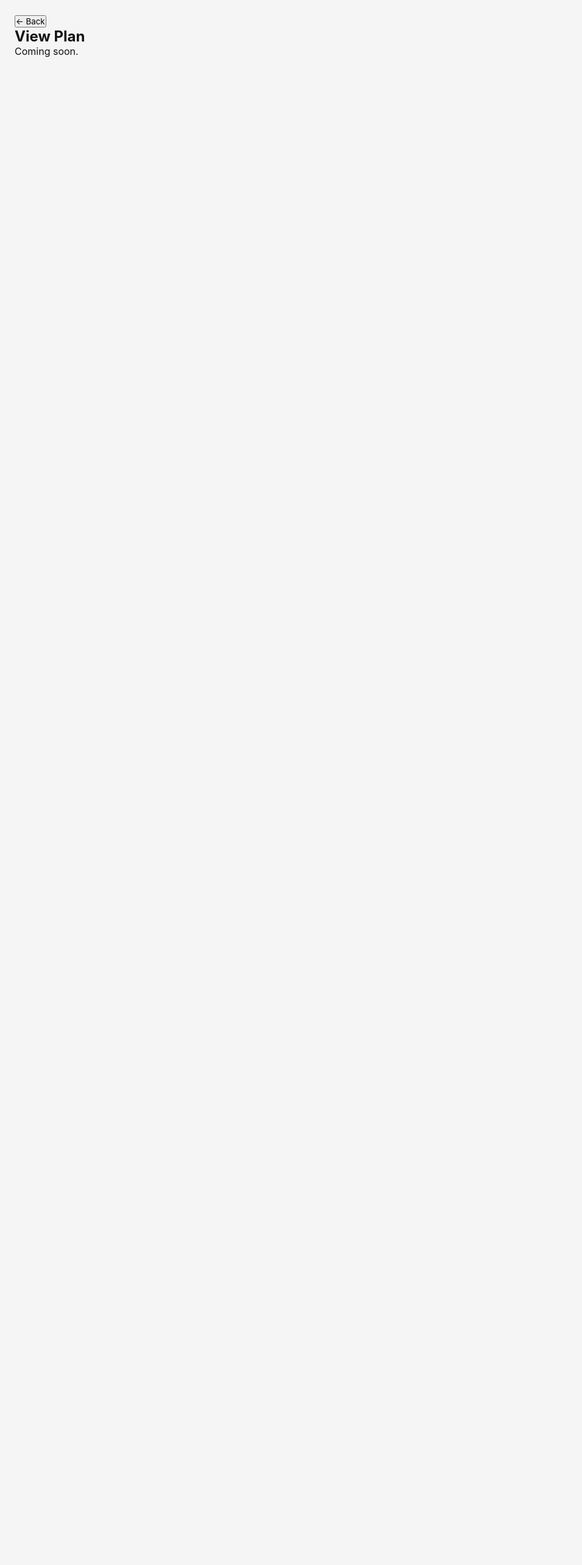
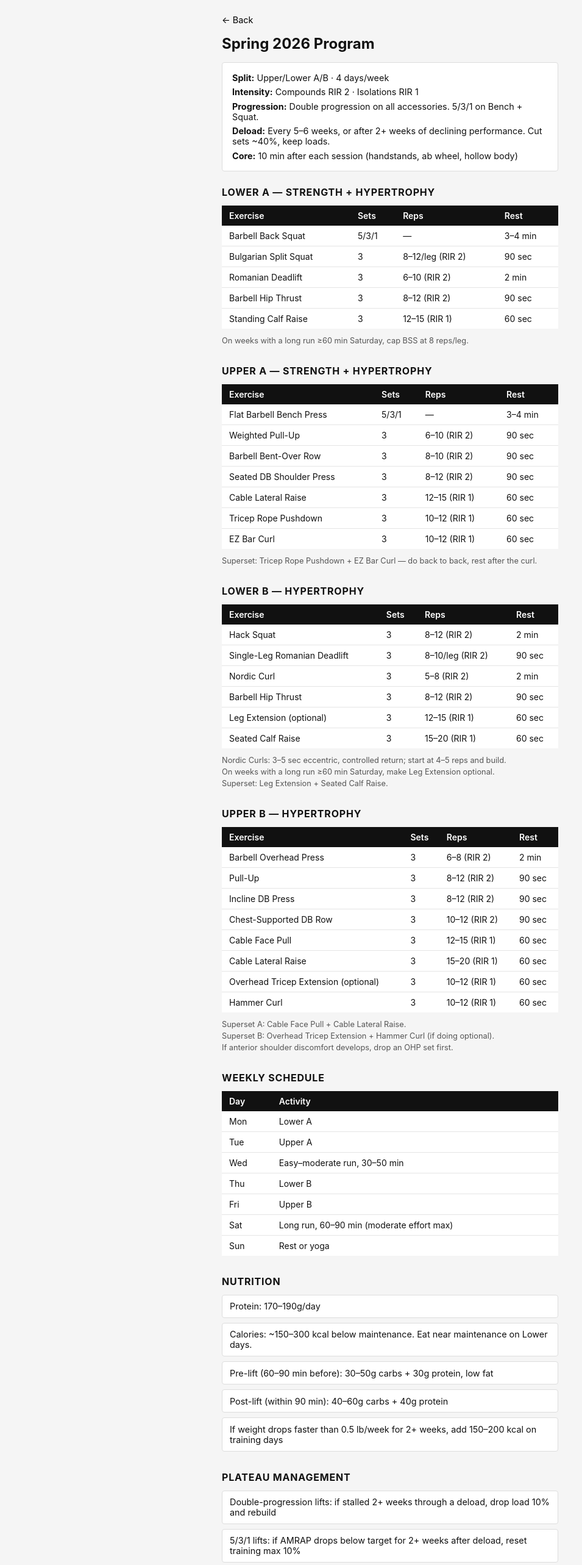
Before and after one commit to dairylarry/workout-tracker, a React (Vite) app in the folder frontend/: page /workout-tracker/plan in a window 1280 px wide. Shown: the top 2566 px of the page at 61% size, without its empty margins (0-955 px from the left). Before the commit the page ends 800 px from the top, so only its background shows below. Built offline with nearby package versions, Linux system fonts and the light colour scheme.

Commit message:
Add plan to website

```diff
--- a/frontend/src/pages/Plan.jsx
+++ b/frontend/src/pages/Plan.jsx
@@ -1,12 +1,161 @@
 import { useNavigate } from 'react-router-dom'
+import '../styles/Plan.css'
+
+const SESSIONS = [
+  {
+    title: 'Lower A — Strength + Hypertrophy',
+    exercises: [
+      { name: 'Barbell Back Squat', sets: '5/3/1', reps: '—', rest: '3–4 min' },
+      { name: 'Bulgarian Split Squat', sets: '3', reps: '8–12/leg (RIR 2)', rest: '90 sec' },
+      { name: 'Romanian Deadlift', sets: '3', reps: '6–10 (RIR 2)', rest: '2 min' },
+      { name: 'Barbell Hip Thrust', sets: '3', reps: '8–12 (RIR 2)', rest: '90 sec' },
+      { name: 'Standing Calf Raise', sets: '3', reps: '12–15 (RIR 1)', rest: '60 sec' },
+    ],
+    notes: ['On weeks with a long run ≥60 min Saturday, cap BSS at 8 reps/leg.'],
+  },
+  {
+    title: 'Upper A — Strength + Hypertrophy',
+    exercises: [
+      { name: 'Flat Barbell Bench Press', sets: '5/3/1', reps: '—', rest: '3–4 min' },
+      { name: 'Weighted Pull-Up', sets: '3', reps: '6–10 (RIR 2)', rest: '90 sec' },
+      { name: 'Barbell Bent-Over Row', sets: '3', reps: '8–10 (RIR 2)', rest: '90 sec' },
+      { name: 'Seated DB Shoulder Press', sets: '3', reps: '8–12 (RIR 2)', rest: '90 sec' },
+      { name: 'Cable Lateral Raise', sets: '3', reps: '12–15 (RIR 1)', rest: '60 sec' },
+      { name: 'Tricep Rope Pushdown', sets: '3', reps: '10–12 (RIR 1)', rest: '60 sec' },
+      { name: 'EZ Bar Curl', sets: '3', reps: '10–12 (RIR 1)', rest: '60 sec' },
+    ],
+    notes: ['Superset: Tricep Rope Pushdown + EZ Bar Curl — do back to back, rest after the curl.'],
+  },
+  {
+    title: 'Lower B — Hypertrophy',
+    exercises: [
+      { name: 'Hack Squat', sets: '3', reps: '8–12 (RIR 2)', rest: '2 min' },
+      { name: 'Single-Leg Romanian Deadlift', sets: '3', reps: '8–10/leg (RIR 2)', rest: '90 sec' },
+      { name: 'Nordic Curl', sets: '3', reps: '5–8 (RIR 2)', rest: '2 min' },
+      { name: 'Barbell Hip Thrust', sets: '3', reps: '8–12 (RIR 2)', rest: '90 sec' },
+      { name: 'Leg Extension (optional)', sets: '3', reps: '12–15 (RIR 1)', rest: '60 sec' },
+      { name: 'Seated Calf Raise', sets: '3', reps: '15–20 (RIR 1)', rest: '60 sec' },
+    ],
+    notes: [
+      'Nordic Curls: 3–5 sec eccentric, controlled return; start at 4–5 reps and build.',
+      'On weeks with a long run ≥60 min Saturday, make Leg Extension optional.',
+      'Superset: Leg Extension + Seated Calf Raise.',
+    ],
+  },
+  {
+    title: 'Upper B — Hypertrophy',
+    exercises: [
+      { name: 'Barbell Overhead Press', sets: '3', reps: '6–8 (RIR 2)', rest: '2 min' },
+      { name: 'Pull-Up', sets: '3', reps: '8–12 (RIR 2)', rest: '90 sec' },
+      { name: 'Incline DB Press', sets: '3', reps: '8–12 (RIR 2)', rest: '90 sec' },
+      { name: 'Chest-Supported DB Row', sets: '3', reps: '10–12 (RIR 2)', rest: '90 sec' },
+      { name: 'Cable Face Pull', sets: '3', reps: '12–15 (RIR 1)', rest: '60 sec' },
+      { name: 'Cable Lateral Raise', sets: '3', reps: '15–20 (RIR 1)', rest: '60 sec' },
+      { name: 'Overhead Tricep Extension (optional)', sets: '3', reps: '10–12 (RIR 1)', rest: '60 sec' },
+      { name: 'Hammer Curl', sets: '3', reps: '10–12 (RIR 1)', rest: '60 sec' },
+    ],
+    notes: [
+      'Superset A: Cable Face Pull + Cable Lateral Raise.',
+      'Superset B: Overhead Tricep Extension + Hammer Curl (if doing optional).',
+      'If anterior shoulder discomfort develops, drop an OHP set first.',
+    ],
+  },
+]
+
+const SCHEDULE = [
+  { day: 'Mon', activity: 'Lower A' },
+  { day: 'Tue', activity: 'Upper A' },
+  { day: 'Wed', activity: 'Easy–moderate run, 30–50 min' },
+  { day: 'Thu', activity: 'Lower B' },
+  { day: 'Fri', activity: 'Upper B' },
+  { day: 'Sat', activity: 'Long run, 60–90 min (moderate effort max)' },
+  { day: 'Sun', activity: 'Rest or yoga' },
+]
 
 export default function Plan() {
   const navigate = useNavigate()
+
   return (
-    <div style={{ padding: '1.5rem' }}>
-      <button onClick={() => navigate('/')}>← Back</button>
-      <h2>View Plan</h2>
-      <p>Coming soon.</p>
+    <div className="plan">
+      <button className="back" onClick={() => navigate('/')}>← Back</button>
+      <h2>Spring 2026 Program</h2>
+
+      <div className="plan-meta">
+        <p><strong>Split:</strong> Upper/Lower A/B · 4 days/week</p>
+        <p><strong>Intensity:</strong> Compounds RIR 2 · Isolations RIR 1</p>
+        <p><strong>Progression:</strong> Double progression on all accessories. 5/3/1 on Bench + Squat.</p>
+        <p><strong>Deload:</strong> Every 5–6 weeks, or after 2+ weeks of declining performance. Cut sets ~40%, keep loads.</p>
+        <p><strong>Core:</strong> 10 min after each session (handstands, ab wheel, hollow body)</p>
+      </div>
+
+      {SESSIONS.map(session => (
+        <div key={session.title} className="plan-section">
+          <h3>{session.title}</h3>
+          <div className="table-wrap">
+            <table>
+              <thead>
+                <tr>
+                  <th>Exercise</th>
+                  <th>Sets</th>
+                  <th>Reps</th>
+                  <th>Rest</th>
+                </tr>
+              </thead>
+              <tbody>
+                {session.exercises.map(ex => (
+                  <tr key={ex.name}>
+                    <td>{ex.name}</td>
+                    <td>{ex.sets}</td>
+                    <td>{ex.reps}</td>
+                    <td>{ex.rest}</td>
+                  </tr>
+                ))}
+              </tbody>
+            </table>
+          </div>
+          {session.notes.map(note => (
+            <p key={note} className="plan-note">{note}</p>
+          ))}
+        </div>
+      ))}
+
+      <div className="plan-section">
+        <h3>Weekly Schedule</h3>
+        <div className="table-wrap">
+          <table>
+            <thead>
+              <tr><th>Day</th><th>Activity</th></tr>
+            </thead>
+            <tbody>
+              {SCHEDULE.map(row => (
+                <tr key={row.day}>
+                  <td>{row.day}</td>
+                  <td>{row.activity}</td>
+                </tr>
+              ))}
+            </tbody>
+          </table>
+        </div>
+      </div>
+
+      <div className="plan-section">
+        <h3>Nutrition</h3>
+        <ul>
+          <li>Protein: 170–190g/day</li>
+          <li>Calories: ~150–300 kcal below maintenance. Eat near maintenance on Lower days.</li>
+          <li>Pre-lift (60–90 min before): 30–50g carbs + 30g protein, low fat</li>
+          <li>Post-lift (within 90 min): 40–60g carbs + 40g protein</li>
+          <li>If weight drops faster than 0.5 lb/week for 2+ weeks, add 150–200 kcal on training days</li>
+        </ul>
+      </div>
+
+      <div className="plan-section">
+        <h3>Plateau Management</h3>
+        <ul>
+          <li>Double-progression lifts: if stalled 2+ weeks through a deload, drop load 10% and rebuild</li>
+          <li>5/3/1 lifts: if AMRAP drops below target for 2+ weeks after deload, reset training max 10%</li>
+        </ul>
+      </div>
     </div>
   )
 }
--- /dev/null
+++ b/frontend/src/styles/Plan.css
@@ -0,0 +1,95 @@
+.plan {
+  padding: 1.5rem;
+  max-width: 600px;
+  margin: 0 auto;
+}
+
+.back {
+  background: none;
+  border: none;
+  cursor: pointer;
+  font-size: 0.9rem;
+  padding: 0;
+  margin-bottom: 1rem;
+  display: block;
+}
+
+.plan h2 {
+  margin-bottom: 1rem;
+}
+
+.plan-meta {
+  background: #fff;
+  border: 1px solid #ddd;
+  border-radius: 4px;
+  padding: 1rem;
+  margin-bottom: 1.5rem;
+  display: flex;
+  flex-direction: column;
+  gap: 0.4rem;
+  font-size: 0.9rem;
+}
+
+.plan-section {
+  margin-bottom: 2rem;
+}
+
+.plan-section h3 {
+  margin-bottom: 0.75rem;
+  font-size: 1rem;
+  text-transform: uppercase;
+  letter-spacing: 0.05em;
+}
+
+.table-wrap {
+  overflow-x: auto;
+  -webkit-overflow-scrolling: touch;
+  margin-bottom: 0.75rem;
+}
+
+table {
+  width: 100%;
+  border-collapse: collapse;
+  font-size: 0.875rem;
+  min-width: 340px;
+}
+
+th {
+  text-align: left;
+  padding: 0.5rem 0.75rem;
+  background: #111;
+  color: #fff;
+  font-weight: 600;
+}
+
+td {
+  padding: 0.5rem 0.75rem;
+  border-bottom: 1px solid #e5e5e5;
+  background: #fff;
+}
+
+tr:last-child td {
+  border-bottom: none;
+}
+
+.plan-note {
+  font-size: 0.8rem;
+  color: #555;
+  margin-top: 0.25rem;
+}
+
+.plan-section ul {
+  list-style: none;
+  padding: 0;
+  display: flex;
+  flex-direction: column;
+  gap: 0.5rem;
+}
+
+.plan-section li {
+  font-size: 0.9rem;
+  padding: 0.6rem 0.75rem;
+  background: #fff;
+  border: 1px solid #ddd;
+  border-radius: 4px;
+}
```
